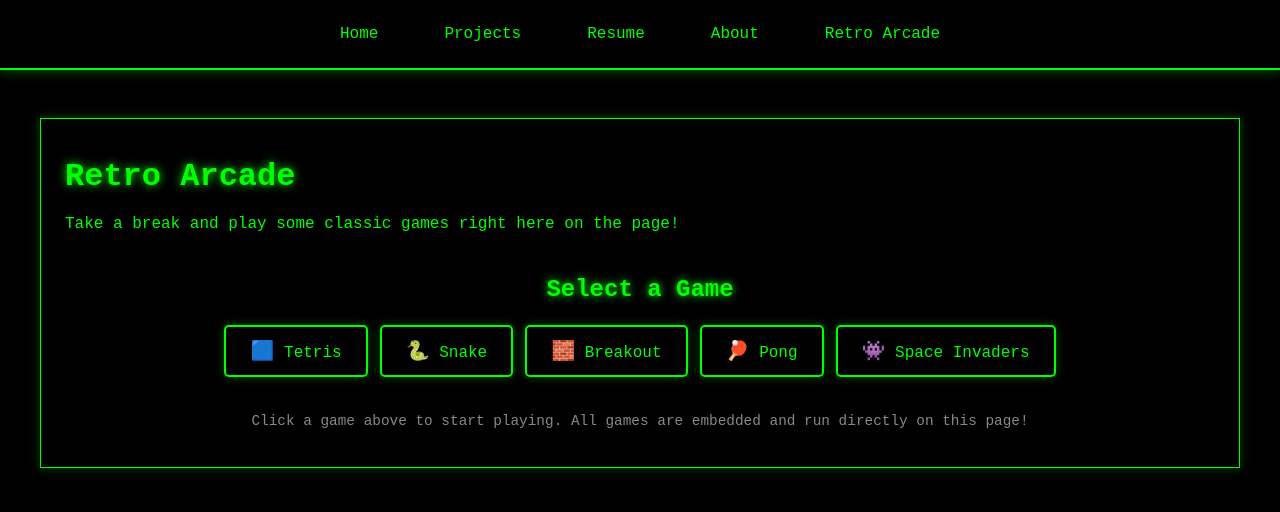
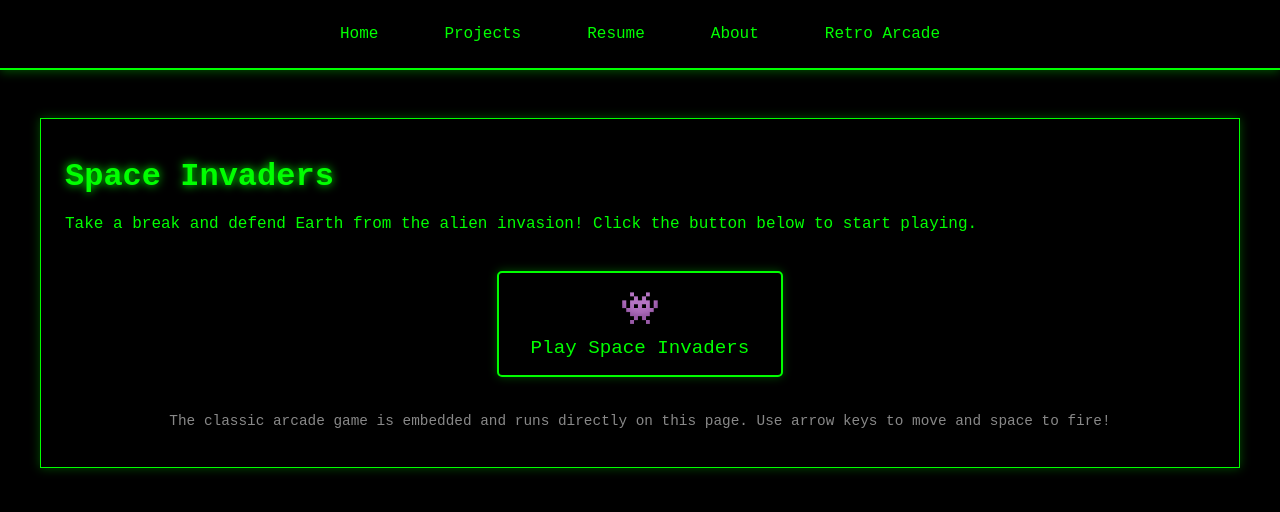
Before and after one commit to dougiedoug98/dougdevops.github.io, a Jekyll site: the page built from doom.md, in a window 1280 px wide and 900 px high. Shown: the top 512 px of the window. Built offline with Jekyll 4.4.1, drawn with Linux system fonts in a browser that asks for light colours.

Commit message:
simplify to single space invaders game with arrow key scroll prevention
- Removed multi-game selector, now just Space Invaders
- Added arrow key and space bar scroll prevention while game is active
- Large prominent play button with alien emoji
- Prevents page scrolling when using game controls
- Clean, focused gaming experience

🤖 Generated with [Claude Code](https://claude.com/claude-code)

Co-Authored-By: Claude <noreply@anthropic.com>

```diff
--- a/doom.md
+++ b/doom.md
@@ -3,37 +3,23 @@ layout: default
 title: Retro Arcade
 ---
 
-# Retro Arcade
+# Space Invaders
 
-Take a break and play some classic games right here on the page!
+Take a break and defend Earth from the alien invasion! Click the button below to start playing.
 
 <div id="game-selector" style="text-align: center; margin: 2rem auto; max-width: 900px;">
-  <h2 style="color: #00ff00; margin-bottom: 1rem;">Select a Game</h2>
-  <div style="display: flex; flex-wrap: wrap; justify-content: center; gap: 0.75rem; margin-bottom: 2rem;">
-    <button onclick="loadGame('tetris')" class="game-btn">
-      <span style="font-size: 1.2rem;">🟦</span> Tetris
-    </button>
-    <button onclick="loadGame('snake')" class="game-btn">
-      <span style="font-size: 1.2rem;">🐍</span> Snake
-    </button>
-    <button onclick="loadGame('breakout')" class="game-btn">
-      <span style="font-size: 1.2rem;">🧱</span> Breakout
-    </button>
-    <button onclick="loadGame('pong')" class="game-btn">
-      <span style="font-size: 1.2rem;">🏓</span> Pong
-    </button>
-    <button onclick="loadGame('spaceinvaders')" class="game-btn">
-      <span style="font-size: 1.2rem;">👾</span> Space Invaders
-    </button>
-  </div>
+  <button onclick="loadGame()" class="game-btn" style="padding: 1rem 2rem; font-size: 1.2rem;">
+    <span style="font-size: 2rem; display: block; margin-bottom: 0.5rem;">👾</span>
+    Play Space Invaders
+  </button>
 </div>
 
-<div id="game-container" style="width: 100%; max-width: 800px; height: 600px; margin: 0 auto; border: 2px solid #00ff00; background: black; display: none;">
+<div id="game-container" style="width: 100%; max-width: 800px; height: 600px; margin: 2rem auto; border: 2px solid #00ff00; background: black; display: none;">
   <iframe id="game-frame" width="100%" height="100%" frameborder="0" style="display: block;"></iframe>
 </div>
 
 <div id="game-info" style="text-align: center; margin-top: 1rem; display: none;">
-  <p style="color: #00ff00;"><strong>Controls:</strong> <span id="controls-text">Use arrow keys</span></p>
+  <p style="color: #00ff00;"><strong>Controls:</strong> Arrow Keys = Move | Space = Fire</p>
   <button onclick="closeGame()" class="tech-button" style="margin-top: 1rem;">Close Game</button>
 </div>
 
@@ -60,59 +46,62 @@ Take a break and play some classic games right here on the page!
 </style>
 
 <script>
-  const games = {
-    tetris: {
-      url: 'https://www.google.com/logos/2020/july4th20/rc4/july4th20.html?hl=en',
-      controls: 'Arrow Keys = Move/Rotate | Space = Drop'
-    },
-    snake: {
-      url: 'https://www.google.com/fbx?fbx=snake_arcade',
-      controls: 'Arrow Keys = Direction'
-    },
-    breakout: {
-      url: 'https://elgoog.im/breakout/',
-      controls: 'Mouse or Arrow Keys = Move Paddle'
-    },
-    pong: {
-      url: 'https://www.ponggame.org/',
-      controls: 'Mouse = Move Paddle'
-    },
-    spaceinvaders: {
-      url: 'https://freeinvaders.org/',
-      controls: 'Arrow Keys = Move | Space = Fire'
-    }
-  };
+  let gameActive = false;
 
-  function loadGame(gameId) {
-    const game = games[gameId];
+  function loadGame() {
     const gameFrame = document.getElementById('game-frame');
     const gameContainer = document.getElementById('game-container');
     const gameInfo = document.getElementById('game-info');
-    const controlsText = document.getElementById('controls-text');
+    const gameSelector = document.getElementById('game-selector');
 
-    gameFrame.src = game.url;
-    controlsText.textContent = game.controls;
+    gameFrame.src = 'https://freeinvaders.org/';
     gameContainer.style.display = 'block';
     gameInfo.style.display = 'block';
+    gameSelector.style.display = 'none';
+    gameActive = true;
 
     // Scroll to game
     gameContainer.scrollIntoView({ behavior: 'smooth', block: 'center' });
+
+    // Prevent arrow key scrolling when game is active
+    enableArrowKeyBlock();
   }
 
   function closeGame() {
     const gameFrame = document.getElementById('game-frame');
     const gameContainer = document.getElementById('game-container');
     const gameInfo = document.getElementById('game-info');
+    const gameSelector = document.getElementById('game-selector');
 
     gameFrame.src = '';
     gameContainer.style.display = 'none';
     gameInfo.style.display = 'none';
+    gameSelector.style.display = 'block';
+    gameActive = false;
+
+    // Re-enable arrow key scrolling
+    disableArrowKeyBlock();
 
     // Scroll back to game selector
-    document.getElementById('game-selector').scrollIntoView({ behavior: 'smooth', block: 'start' });
+    gameSelector.scrollIntoView({ behavior: 'smooth', block: 'start' });
+  }
+
+  // Prevent arrow keys from scrolling the page
+  function preventArrowScroll(e) {
+    if (gameActive && ['ArrowUp', 'ArrowDown', 'ArrowLeft', 'ArrowRight', 'Space'].includes(e.code)) {
+      e.preventDefault();
+    }
+  }
+
+  function enableArrowKeyBlock() {
+    window.addEventListener('keydown', preventArrowScroll);
+  }
+
+  function disableArrowKeyBlock() {
+    window.removeEventListener('keydown', preventArrowScroll);
   }
 </script>
 
 <p style="text-align: center; margin-top: 2rem; font-size: 0.9rem; color: #888;">
-  Click a game above to start playing. All games are embedded and run directly on this page!
+  The classic arcade game is embedded and runs directly on this page. Use arrow keys to move and space to fire!
 </p>
```
